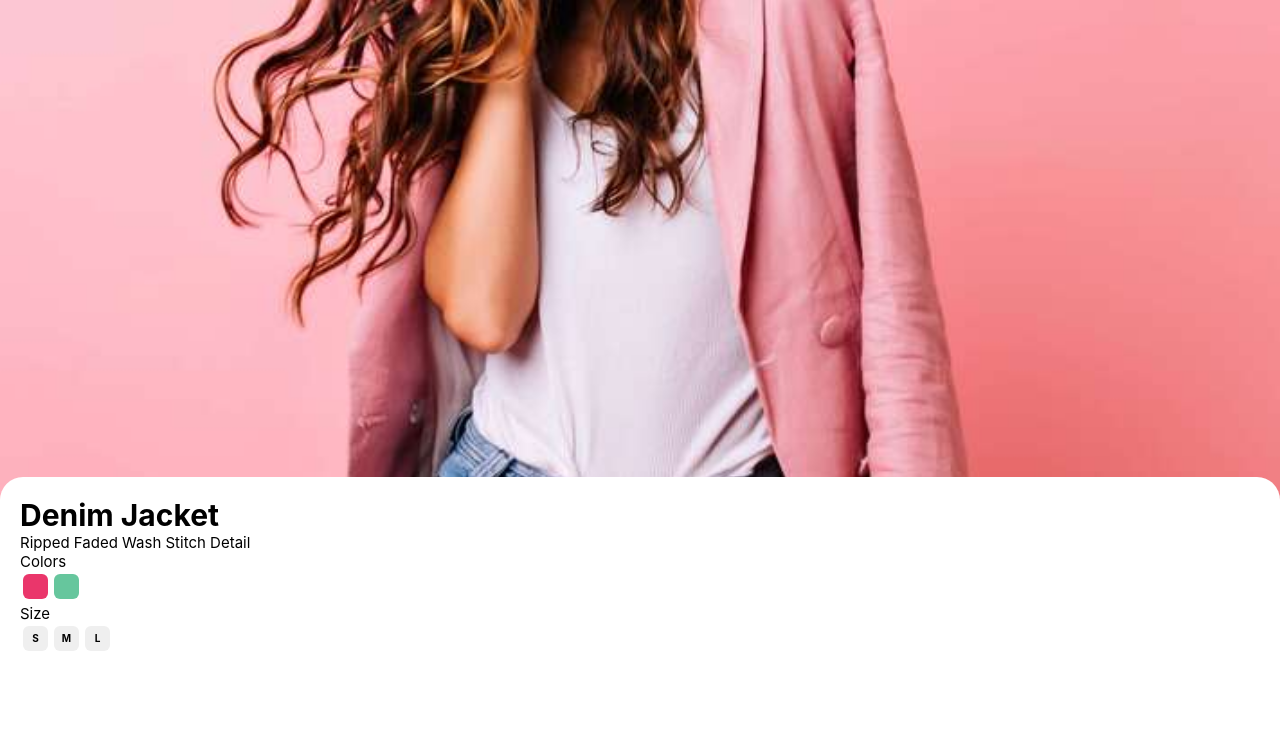
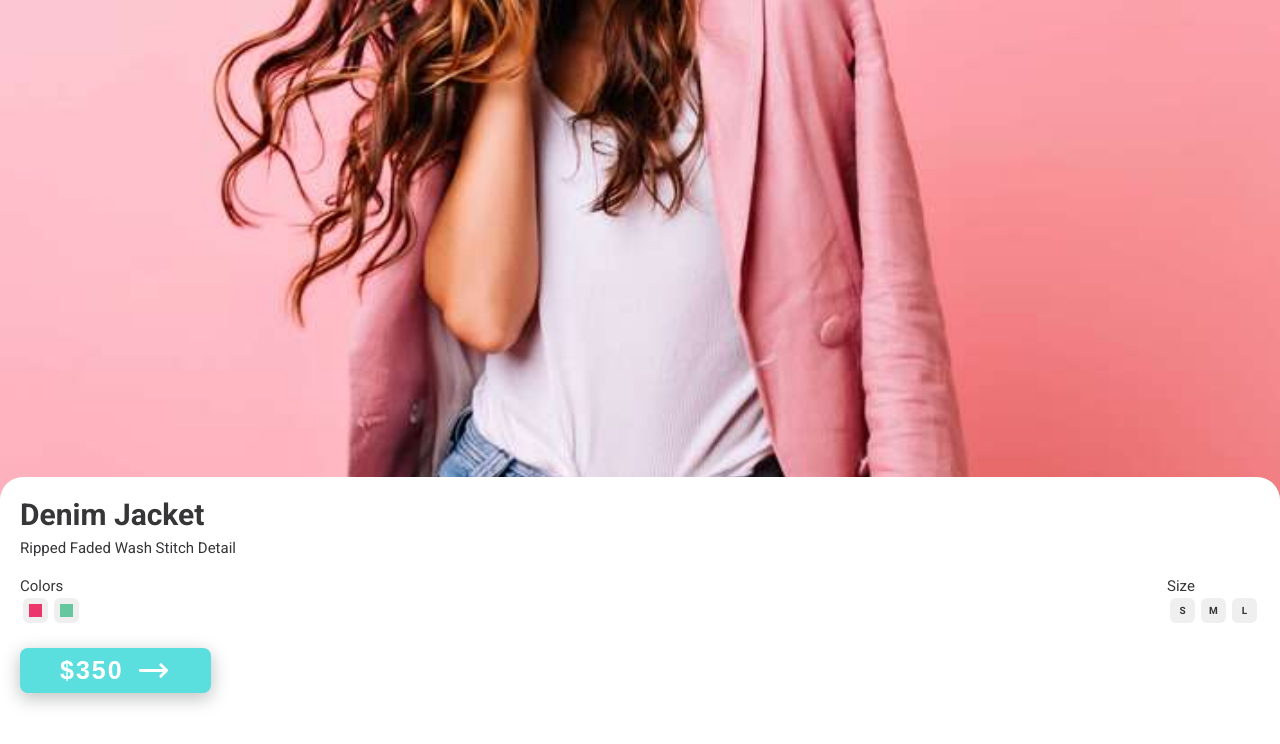
Before and after one commit to dawtom97/TemidaShop-ReactTS-ReduxToolkit, a React (Create React App) app: page /product/1 in a window 1280 px wide. Shown: the top 744 px of the page. Built offline with nearby package versions, Linux system fonts and the light colour scheme.

Commit message:
global styles and theme provider implementation

```diff
--- a/package.json
+++ b/package.json
@@ -15,6 +15,7 @@
     "prettier": "^2.6.2",
     "react": "^18.1.0",
     "react-dom": "^18.1.0",
+    "react-icons": "^4.4.0",
     "react-redux": "^8.0.2",
     "react-router-dom": "^6.3.0",
     "react-scripts": "5.0.1",
--- a/public/index.html
+++ b/public/index.html
@@ -1,20 +1,21 @@
 <!DOCTYPE html>
 <html lang="en">
+
 <head>
   <meta charset="utf-8" />
   <link rel="icon" href="%PUBLIC_URL%/favicon.ico" />
   <meta name="viewport" content="width=device-width, initial-scale=1" />
   <meta name="theme-color" content="#000000" />
-    <meta
-      name="description"
-      content="Web site created using create-react-app"
-    />
+  <meta name="description" content="Web site created using create-react-app" />
   <link rel="apple-touch-icon" href="%PUBLIC_URL%/logo192.png" />
   <!--
       manifest.json provides metadata used when your web app is installed on a
       user's mobile device or desktop. See https://developers.google.com/web/fundamentals/web-app-manifest/
     -->
   <link rel="manifest" href="%PUBLIC_URL%/manifest.json" />
+  <link rel="preconnect" href="https://fonts.googleapis.com">
+  <link rel="preconnect" href="https://fonts.gstatic.com" crossorigin>
+  <link href="https://fonts.googleapis.com/css2?family=Roboto:wght@100;300;400;700&display=swap" rel="stylesheet">
   <!--
       Notice the use of %PUBLIC_URL% in the tags above.
       It will be replaced with the URL of the `public` folder during the build.
@@ -26,6 +27,7 @@
     -->
   <title>React App</title>
 </head>
+
 <body>
   <noscript>You need to enable JavaScript to run this app.</noscript>
   <div id="root"></div>
@@ -40,4 +42,5 @@
       To create a production bundle, use `npm run build` or `yarn build`.
     -->
 </body>
+
 </html>
--- /dev/null
+++ b/src/components/atoms/Button.ts
@@ -0,0 +1,29 @@
+import styled from 'styled-components';
+import { GlobalStylesProps } from '../../types/GlobalStyles.types';
+
+type ButtonProps = {
+    isSecondary?: boolean,
+    theme: GlobalStylesProps
+}
+
+export const Button = styled.button`
+  background-color: ${(props: ButtonProps) => props.isSecondary ? props.theme.white : props.theme.secondary};
+border-radius: 8px;
+height: 45px;
+padding: 0px 40px;
+color: ${({theme})=>theme.white};
+font-size: 2.5rem;
+font-weight: 700;
+letter-spacing: 2px;
+border: none;
+display: flex;
+justify-content: center;
+align-items: center;
+gap:12px;
+box-shadow: ${({theme})=>theme.shadowPrimary};
+
+& > svg {
+    font-size: 3.5rem;
+}
+
+`
--- a/src/components/molecules/FilterBox/styles.ts
+++ b/src/components/molecules/FilterBox/styles.ts
@@ -16,6 +16,7 @@ export const InnerWrapper = styled.div`
 
 export const Option = styled.span`
    background-color: ${({ isGraphical,option }:StylesProps) => isGraphical ? option : '#efefef'};
+   border: ${({ isGraphical }:StylesProps) => isGraphical ? '6px' : '0'} solid #efefef;
    margin:3px;
    display: inline-block;
    width:25px;
--- a/src/components/molecules/Heading/styles.ts
+++ b/src/components/molecules/Heading/styles.ts
@@ -1,4 +1,7 @@
 import styled from 'styled-components';
 
 export const Wrapper = styled.header`
+ & > p {
+    margin-top: 7px;
+ }
 `
--- a/src/components/organisms/DetailsBox/DetailsBox.tsx
+++ b/src/components/organisms/DetailsBox/DetailsBox.tsx
@@ -1,8 +1,10 @@
 import React from 'react';
+import { Button } from '../../atoms/Button';
 import { FilterBox } from '../../molecules/FilterBox/FilterBox';
 import { Heading } from '../../molecules/Heading/Heading';
 import { DetailsProps } from './Details.types';
-import * as Styled from './styles'
+import * as Styled from './styles';
+import {HiOutlineArrowNarrowRight} from 'react-icons/hi'
 
 export const DetailsBox = ({ product }: DetailsProps) => {
   return (
@@ -10,10 +12,13 @@ export const DetailsBox = ({ product }: DetailsProps) => {
       <img src={product.images[0]} />
       <Styled.InfoBox>
          <Heading title={product.title} short={product.short}/>
-         <div>
+         <Styled.Filters>
             <FilterBox isGraphical title="Colors" options={product.colors}/>
             <FilterBox title="Size" options={product.sizes}/>
-         </div>
+         </Styled.Filters>
+         <Styled.Buttons>
+             <Button>${product.price} <HiOutlineArrowNarrowRight/> </Button>
+         </Styled.Buttons>
       </Styled.InfoBox>
     </Styled.Wrapper>
   );
--- a/src/components/organisms/DetailsBox/styles.ts
+++ b/src/components/organisms/DetailsBox/styles.ts
@@ -17,3 +17,13 @@ export const InfoBox = styled.div`
   position: relative;
   top:-25px;
 `
+
+export const Filters = styled.div`
+   display: flex;
+   margin:20px 0;
+   justify-content: space-between;
+`
+
+export const Buttons = styled.div`
+
+`
--- a/src/index.tsx
+++ b/src/index.tsx
@@ -5,14 +5,20 @@ import App from './App';
 import { Provider } from 'react-redux';
 import { store } from './store/store';
 import { BrowserRouter } from 'react-router-dom';
+import { ThemeProvider } from 'styled-components';
+import { theme } from './styles/theme';
+import { GlobalStyles } from './styles/global';
 
 const root = ReactDOM.createRoot(document.getElementById('root') as HTMLElement);
 root.render(
   <React.StrictMode>
-    <BrowserRouter>
-      <Provider store={store}>
-        <App />
-      </Provider>
-    </BrowserRouter>
+    <ThemeProvider theme={theme}>
+      <GlobalStyles />
+      <BrowserRouter>
+        <Provider store={store}>
+          <App />
+        </Provider>
+      </BrowserRouter>
+    </ThemeProvider>
   </React.StrictMode>,
 );
--- /dev/null
+++ b/src/styles/global.ts
@@ -0,0 +1,25 @@
+import { createGlobalStyle } from 'styled-components';
+import { GlobalStylesProps } from '../types/GlobalStyles.types';
+
+export const GlobalStyles = createGlobalStyle<{theme:GlobalStylesProps}>`
+   *,
+   *::before,
+   *::after {
+      margin: 0;
+      padding: 0;
+      box-sizing: border-box;
+    }
+
+    html {
+        font-size: 8px;
+        @media screen and (min-width:768px) {
+            font-size:10px;
+        }
+    }
+
+    body {
+        font-family:'Roboto',sans-serif;
+        background-color: ${props=>props.theme.body};
+        color:${props=>props.theme.text};
+    }
+`
--- /dev/null
+++ b/src/styles/theme.ts
@@ -0,0 +1,9 @@
+export const theme = {
+    body: '#FFF',
+    text: '#363537',
+    primary: '#EE4444',
+    primaryAlt: '#a92828',
+    secondary:'#5bdede',
+    white:'#ffffff',
+    shadowPrimary: '0px 5px 18px 1px #c2c4c4'
+}
```
Also changed, not shown: src/types/GlobalStyles.types.ts (added, +8 -0 lines), 1 other file (tests, documents, lock files or other folders). Lines whose indentation alone changed are shown as unchanged.
